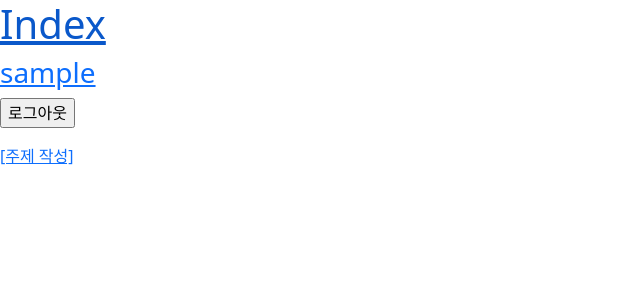
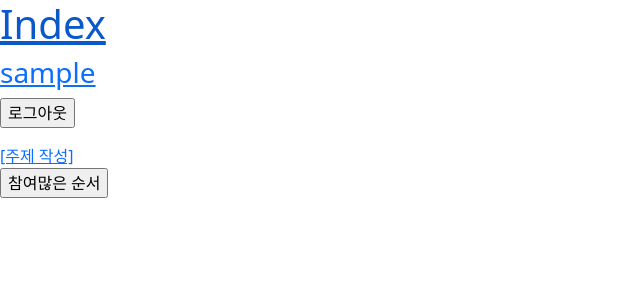
Before and after one commit to arrmadillo/django-balance_game, a Django app: page /posts/ in a window 1280 px wide. Shown: the top 300 px of the page, without its empty margins (0-640 px from the left). Run offline with Django 3.2, Linux system fonts and the light colour scheme; the visitor is signed in with stand-in values (Sample User, id 1); data that the repository does not hold is empty.

Commit message:
참여순 정렬

```diff
--- a/posts/templates/posts/index.html
+++ b/posts/templates/posts/index.html
@@ -18,6 +18,14 @@
       <a href="{% url 'accounts:signup' %}">[회원가입]</a>
     </div>
   {% endif %}
+  {# 참여순 정렬 #}
+  <form action="{% url 'posts:index' %}">
+    {% if get_order == '참여많은 순서' %}
+      <input type="submit" name="order" value="참여적은 순서">
+    {% else %}
+      <input type="submit" name="order" value="참여많은 순서">
+    {% endif %}
+  </form>
   {% for post in posts %}
     <p><a href="{% url 'posts:detail' post.pk %}">{{ post.title }}</a></p>
   {% endfor %}
--- a/posts/views.py
+++ b/posts/views.py
@@ -2,15 +2,28 @@ from django.shortcuts import render, redirect
 from django.contrib.auth.decorators import login_required
 from .models import Post, Comment
 from .forms import PostForm, CommentForm
+from django.db.models import Count
 
 # Create your views here.
 
 def index(request):
     posts = Post.objects.all()
+    get_order = request.GET.get('order','')
+    posts = sort_order(posts, get_order)
     context = {
         'posts': posts,
+        'get_order': get_order,
     }
     return render(request, 'posts/index.html', context)
+
+def sort_order(queryset, order):
+    if order == '참여많은 순서':
+        return queryset.alias(voter=(Count('select1_user')+Count('select2_user'))).order_by('-voter')
+    elif order == '참여적은 순서':
+        return queryset.alias(voter=(Count('select1_user')+Count('select2_user'))).order_by('voter')
+    else:
+        return queryset
+
 
 def detail(request, post_pk):
     post = Post.objects.get(pk=post_pk)
@@ -84,3 +97,7 @@ def likes(request, post_pk):
     else:
         post.like_users.add(request.user)
     return redirect('posts:detail', post_pk)
+
+# 임시
+# from django.db.models import Count
+# posts = Post.objects.alias(voter=(Count('select1_user')+Count('select2_user'))).order_by('-voter')
```
